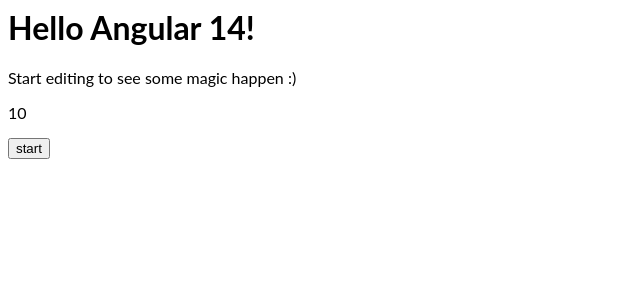
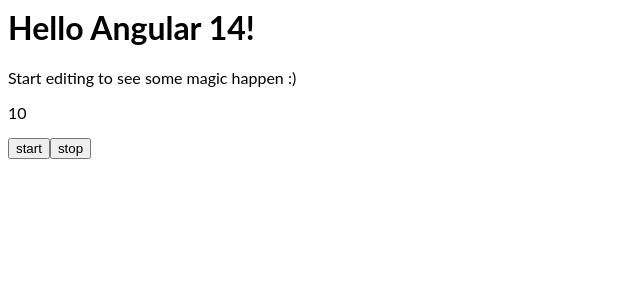
Before and after one commit to raulmu/angular-stopwatch, an Angular app: page / in a window 1280 px wide. Shown: the top 300 px of the page, without its empty margins (0-640 px from the left). Built offline with nearby package versions, Linux system fonts and the light colour scheme.

Commit message:
1 file modified

```diff
--- a/src/app/app.component.html
+++ b/src/app/app.component.html
@@ -6,3 +6,4 @@
   {{ seconds }}
 </p>
 <button (click)="start()">start</button>
+<button (click)="stop()">stop</button>
```
